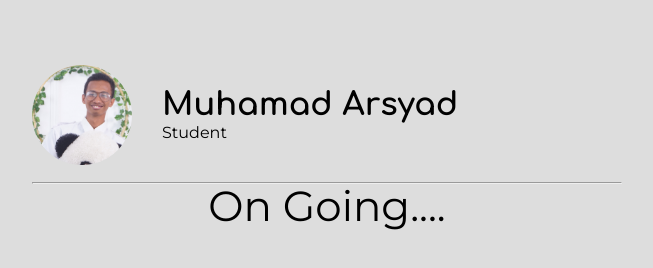
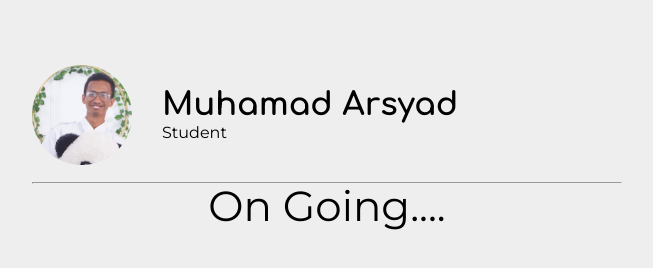
Before and after one commit to arsyadbruh/arsyadbruh.github.io, a plain HTML site: page cv/index.html in a window 1280 px wide. Shown: the whole page, without its empty margins (313-966 px from the left). Drawn offline with Linux system fonts and the light colour scheme.

Commit message:
change background color

```diff
--- a/cv/style.css
+++ b/cv/style.css
@@ -11,7 +11,7 @@ body {
     font-family: 'Comfortaa', cursive;
     font-size: 16px;
     margin: 0;
-    background-color: #dddddd;
+    background-color: #eeeeee;
     line-height: 28px;
 }
 
```
